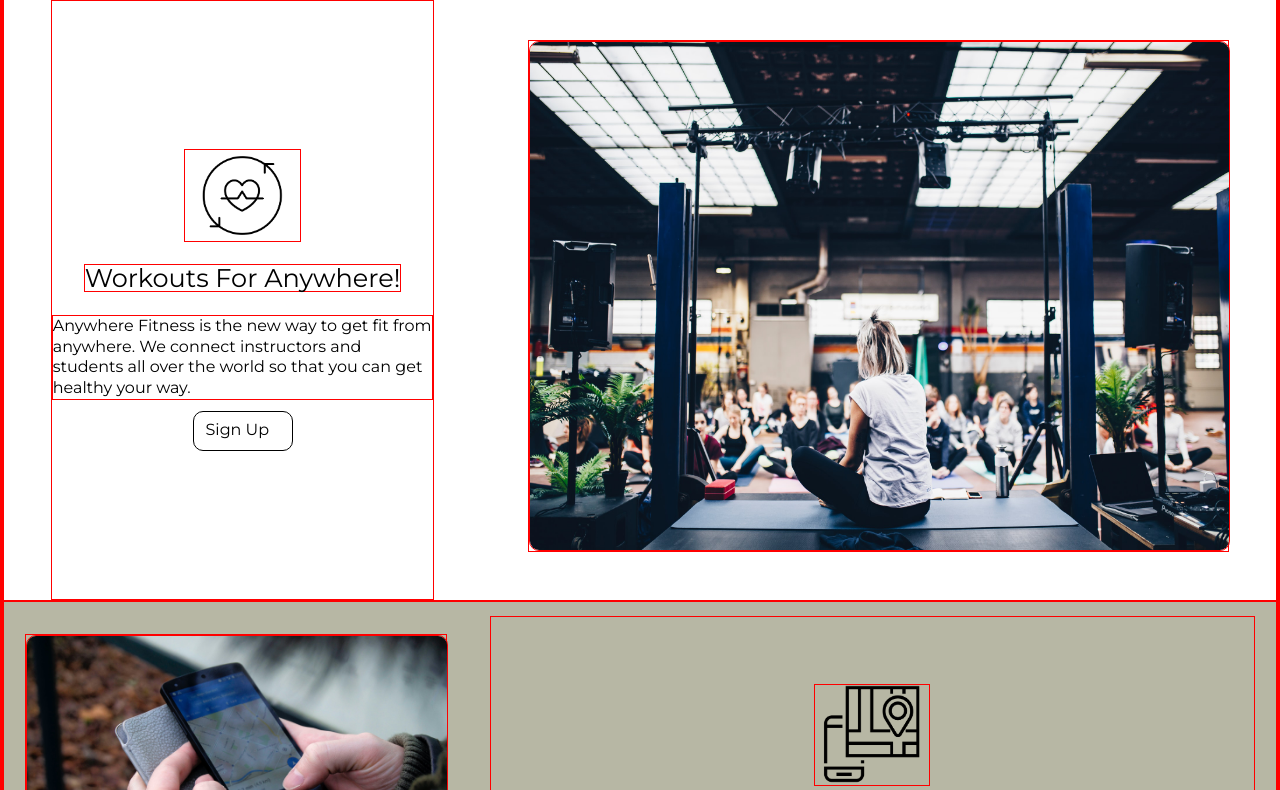
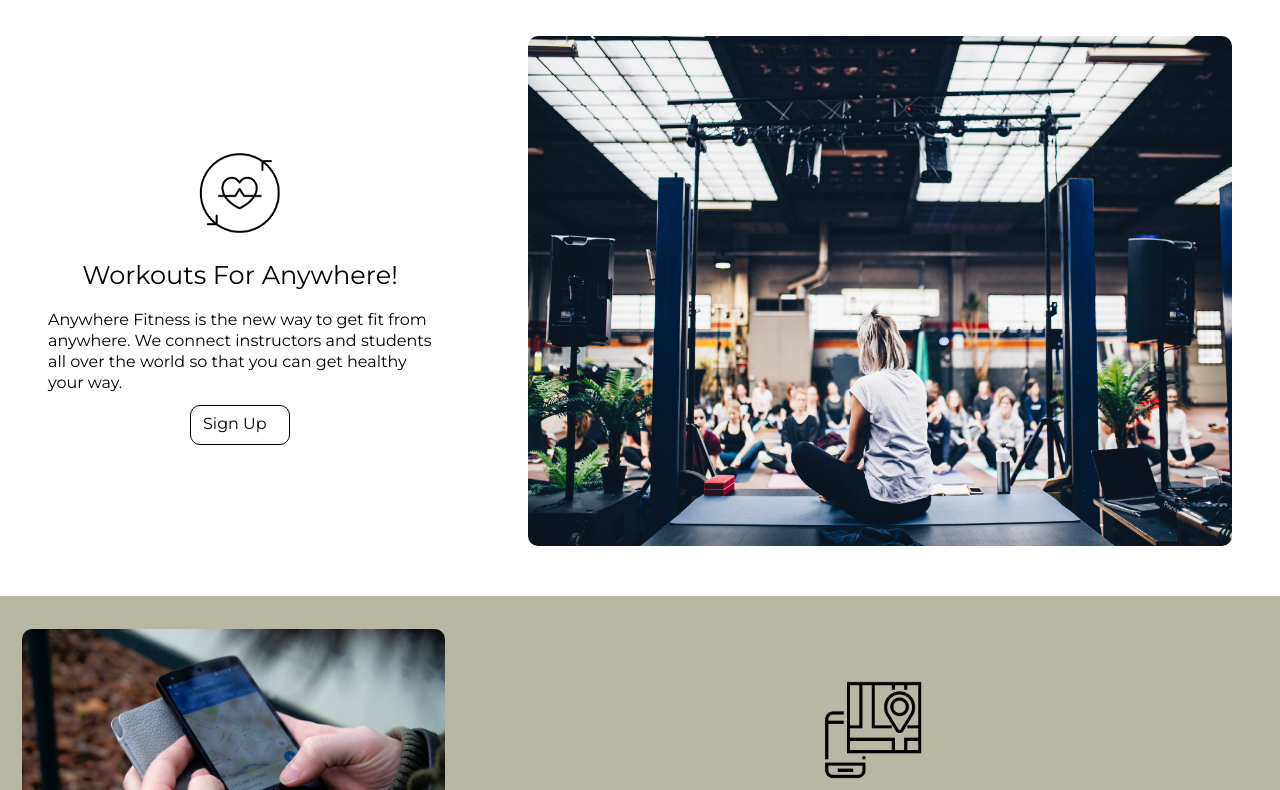
Before and after one commit to BW-Anywhere-Fitness2/anywhere-fitness-marketing, a plain HTML site: page index.html in a window 1280 px wide. Shown: the part 69-859 px from the top of the page. Drawn offline with Linux system fonts and the light colour scheme.

Commit message:
removed red lines

```diff
--- a/less/reset.less
+++ b/less/reset.less
@@ -18,7 +18,7 @@ menu, nav, output, ruby, section, summary,
 time, mark, audio, video {
 	margin: 0;
 	padding: 0;
-	border: 1px solid red;
+	border: 0;
 	font-size: 100%;
 	font: inherit;
 	vertical-align: baseline;
```
Also changed, not shown: css/about.css, css/index.css, css/testimonials.css.
